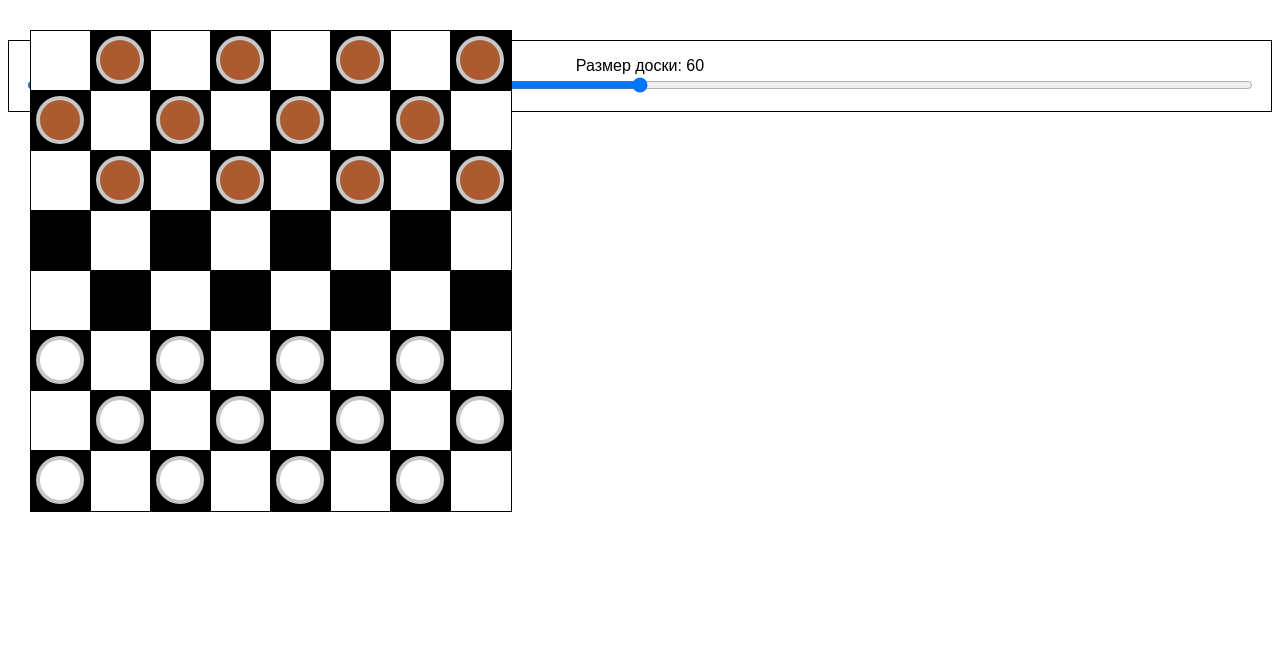
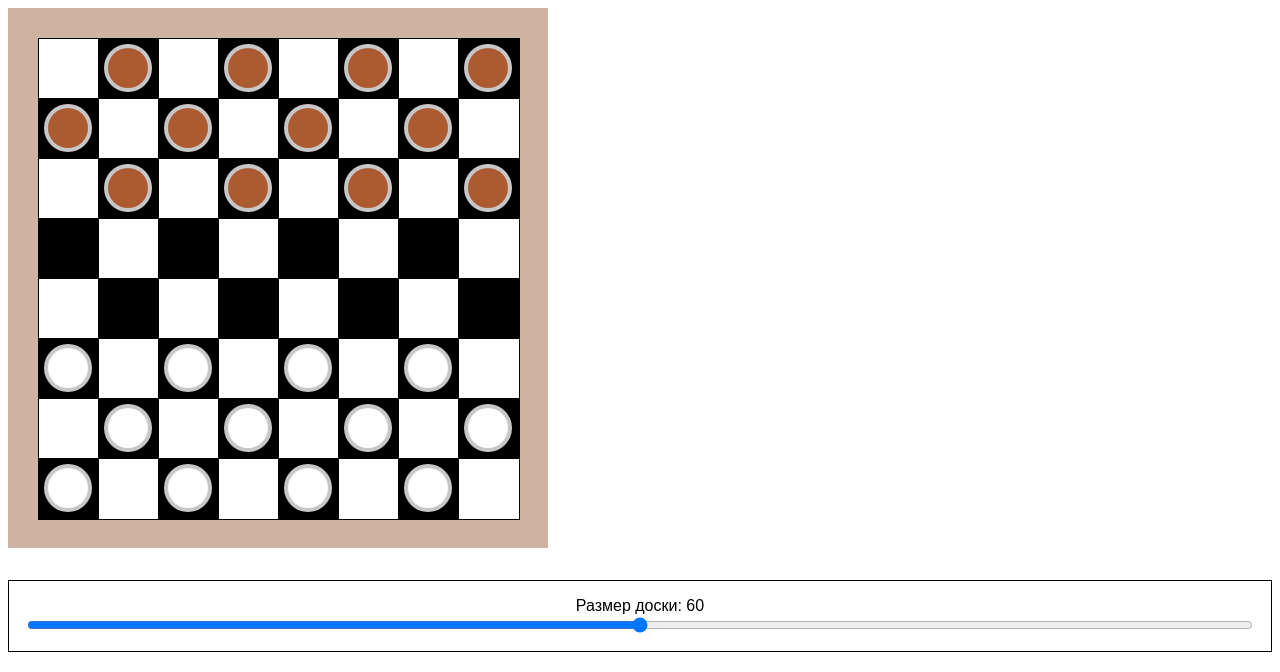
Before and after one commit to yletfull/checkers, a React (Create React App) app: page / in a window 1280 px wide. Shown: the top 672 px of the page. Built offline with nearby package versions, Linux system fonts and the light colour scheme.

Commit message:
feature add draggable

```diff
--- a/src/features/Board/components/Checker/index.tsx
+++ b/src/features/Board/components/Checker/index.tsx
@@ -11,9 +11,38 @@ type SquareProps = {
 export default function Checker(props: SquareProps) {
   const { color, size, posX, posY } = props;
 
+  const handleDragStart = (e: any) => {
+    // console.log(e.target, 'start');
+  }
+
+  const handleDragLeave = (e: any) => {
+    // console.log(e.target, 'leave');
+  }
+
+  const handleDragEnd = (e: any) => {
+    // console.log(e, 'end');
+  }
+
+  const handleDragOver = (e: any) => {
+    e.preventDefault();
+    console.log(e.target, e.currentTarget, 'over');
+    // e.targer.styles.background = 'red'
+  }
+
+  const handleDrop = (e: any) => {
+    e.preventDefault();
+    // console.log(e.target, 'drop');
+  }
+
   return (
     <React.Fragment>
       <div
+        onDragStart={(e) => handleDragStart(e)}
+        onDragLeave={(e) => handleDragLeave(e)}
+        onDragEnd={(e) => handleDragEnd(e)}
+        onDragOver={(e) => handleDragOver(e)}
+        onDrop={(e) => handleDrop(e)}
+        draggable
         className={`checker checker__${color}`}
         style={{width: size - size / 3, height: size - size / 3, left: posX + (size / 3) / 2, top: posY + (size / 3) / 2}}
       />
--- a/src/features/Board/components/Square/index.tsx
+++ b/src/features/Board/components/Square/index.tsx
@@ -11,9 +11,16 @@ type SquareProps = {
 
 export default function Square(props: SquareProps) {
   const { color, letter, number, size, posX, posY } = props;
+
+  const handleDragOver = (e: any) => {
+    e.preventDefault();
+    console.log(e.target, e.currentTarget, 'over');
+  }
+
   return (
     <div
       className="square__wrapper"
+      onDragOver={handleDragOver}
       style={{left: posX, top: posY}}
     >
       <div className="square__letter">{letter}</div>
--- a/src/features/Board/index.tsx
+++ b/src/features/Board/index.tsx
@@ -1,6 +1,6 @@
 import "./styles.scss";
 import Square from "./components/Square";
-import { useEffect, useState } from "react";
+import React, { useEffect, useState } from "react";
 import Checker from "./components/Checker";
 
 enum Colors {
@@ -103,9 +103,12 @@ export default function Board(props: BoardProps) {
   }, [size])
 
   return (
-    <div className="board">
+    <div
+      className="board"
+      style={{height: size * 9, width: size * 9}}
+    >
       {fieldMap.map((row) => (
-        <div className="row">
+        <React.Fragment>
           {row.map(({color, posX, posY}: any) =>
             <Square
               posX={posX}
@@ -115,7 +118,7 @@ export default function Board(props: BoardProps) {
               key={`${posX}_${posY}`}
             />
           )}
-        </div>
+        </React.Fragment>
       ))}
       {checkersMap.map(({color, posX, posY}: any) => (
         <Checker
--- a/src/features/Board/styles.scss
+++ b/src/features/Board/styles.scss
@@ -1,4 +1,4 @@
-
-.row {
-  display: flex;
+.board {
+  position: relative;
+  background: #7c380761;
 }
```
